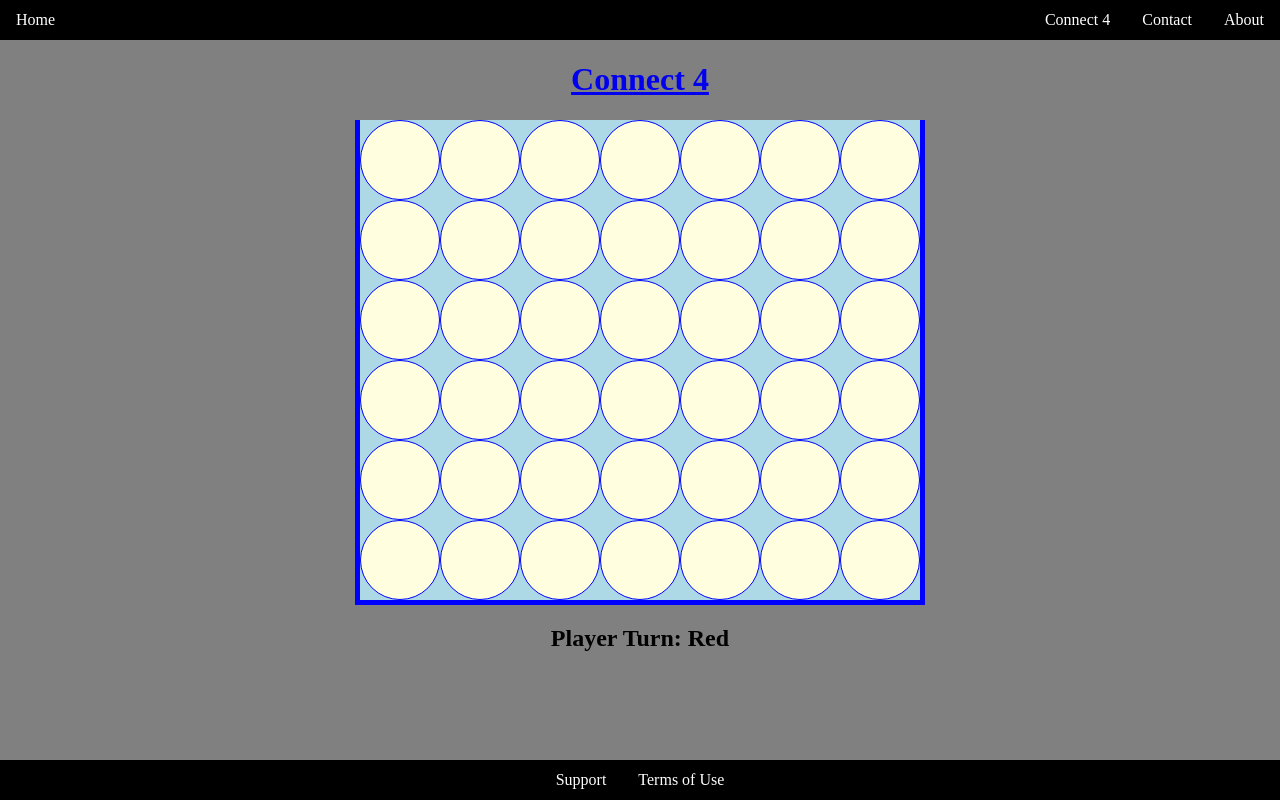
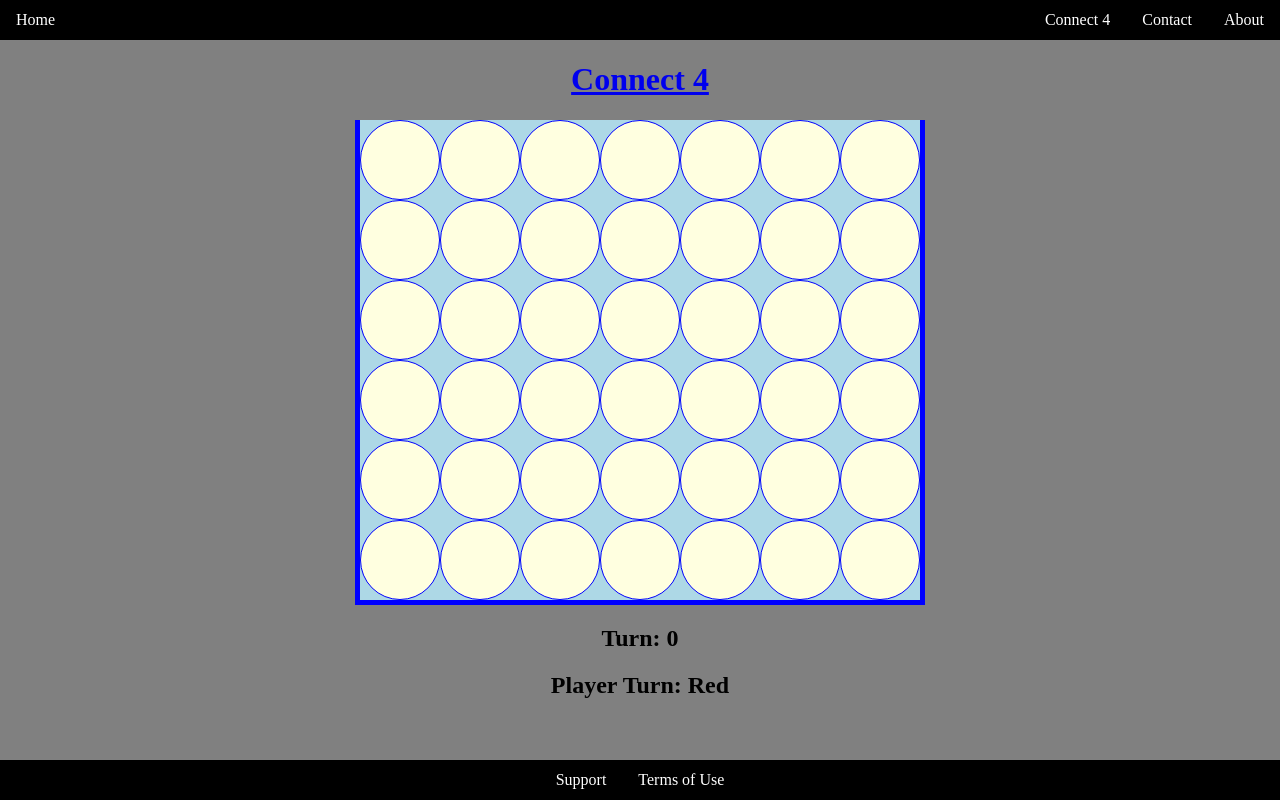
Before and after one commit to jimmythefung/jimmythefung.github.io, a Next.js app: page / in a window 1280 px wide. Built offline with nearby package versions, Linux system fonts and the light colour scheme.

Commit message:
turn mechanic

```diff
--- a/src/components/Game/Connect4/Connect4.js
+++ b/src/components/Game/Connect4/Connect4.js
@@ -11,6 +11,11 @@ export default function Connect4({ m, n }) {
     const [currentBoard, setCurrentBoard] = useState(rules.create_board(m, n));
     const [col_select, setColSelect] = useState(0);
     const [currentPlayer, setCurrentPlayer] = useState(rules.PLAYER1);
+
+    // History mechanics
+    const [history, setHistory] = useState([rules.create_board(m, n)]);
+    const [currentMove, setCurrentMove] = useState(0);
+
     let otherPlayer = get_other_player();
     let isGameOver = rules.check_winner(currentBoard);
     let p1UsesAI = false;
@@ -50,6 +55,9 @@ export default function Connect4({ m, n }) {
 
             // End turn
             setCurrentPlayer(otherPlayer);
+            const nextHistory = [...history, newBoard];
+            setHistory(nextHistory);
+            setCurrentMove(currentMove + 1);
             return true;
         }
         return false;
@@ -98,6 +106,7 @@ export default function Connect4({ m, n }) {
                 </div>
 
                 <div className={`${styles["game-div"]}`}>
+                    <h2>Turn: {currentMove}</h2>
                     <h2>Player Turn: {currentPlayer}</h2>
                 </div>
 
```
